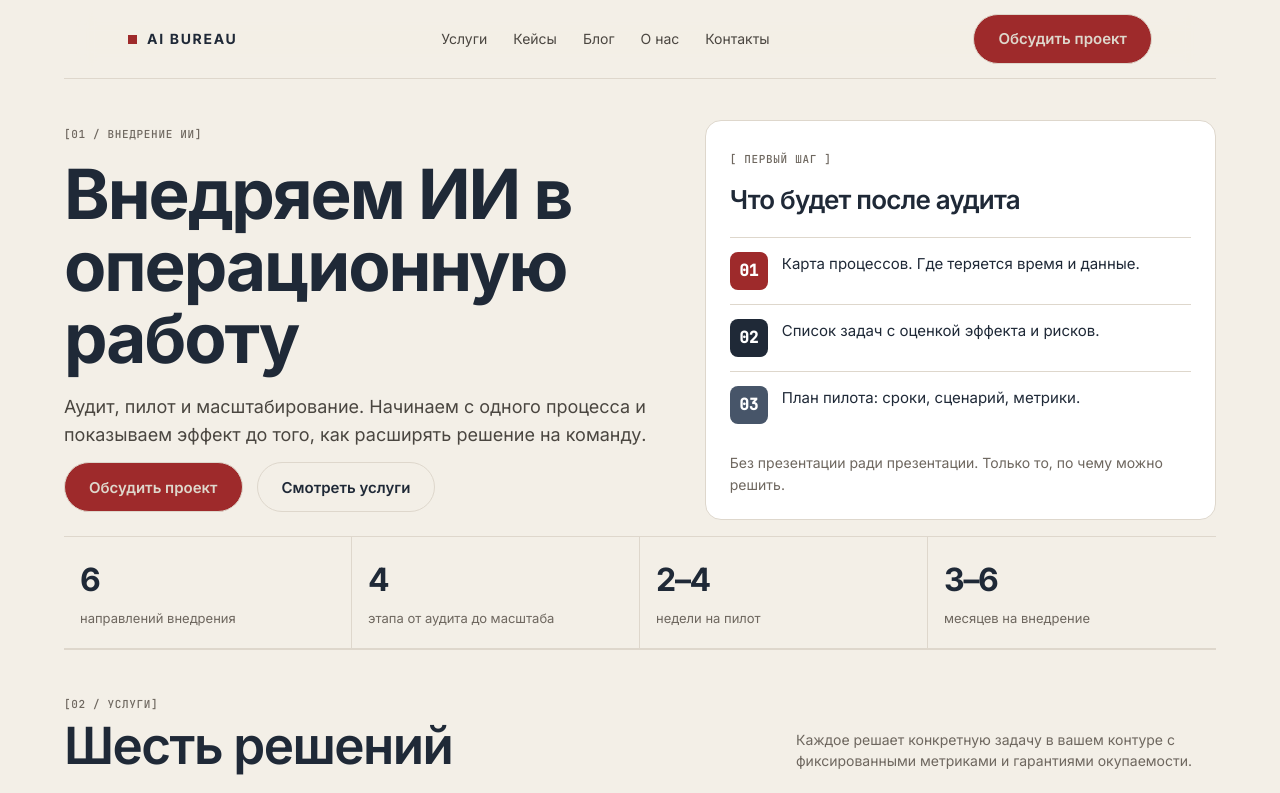
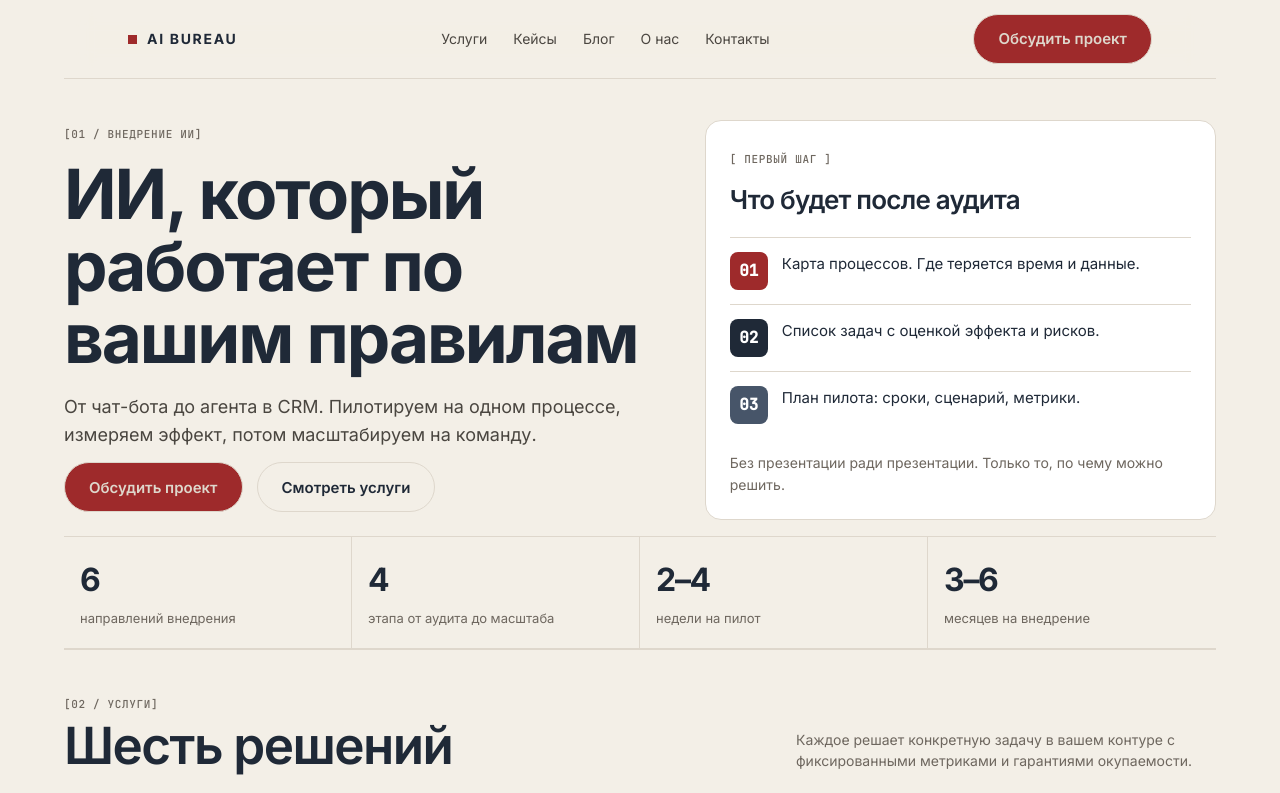
Before and after one commit to Erik03132/ai-bureau-web-finish, a plain HTML site: page index.html in a window 1280 px wide. Shown: the top 793 px of the page. Drawn offline with Linux system fonts and the light colour scheme.

Commit message:
feat(ai-bureau): update homepage headline, lede and og-image

```diff
--- a/index.html
+++ b/index.html
@@ -1,8 +1,8 @@
 <!DOCTYPE html><html lang="ru"><head>
   <meta charset="utf-8">
   <meta name="viewport" content="width=device-width, initial-scale=1">
-  <title>AI Bureau — внедрение ИИ в операционную работу</title>
-  <meta name="description" content="Аудит, пилот и масштабирование ИИ под ваши процессы. Работаем в вашем контуре: CRM, 1С, документы, боты, локальные модели. Без обещаний — с измеримыми метриками.">
+  <title>AI Bureau — ИИ, который работает по вашим правилам</title>
+  <meta name="description" content="От чат-бота до агента в CRM. Пилотируем на одном процессе, измеряем эффект, потом масштабируем на команду.">
   <link rel="preconnect" href="https://fonts.googleapis.com">
   <link rel="preconnect" href="https://fonts.gstatic.com" crossorigin="">
   <link href="https://fonts.googleapis.com/css2?family=Inter:wght@400;500;600;700&amp;family=JetBrains+Mono:wght@500&amp;display=swap" rel="stylesheet">
@@ -168,17 +168,17 @@
 <meta property="og:type" content="website">
 <meta property="og:site_name" content="AI Bureau">
 <meta property="og:locale" content="ru_RU">
-<meta property="og:title" content="AI Bureau — внедрение ИИ в операционную работу">
-<meta property="og:description" content="Аудит, пилот и масштабирование ИИ под ваши процессы. Работаем в вашем контуре: CRM, 1С, документы, боты, локальные модели. Без обещаний — с измеримыми метриками.">
+<meta property="og:title" content="AI Bureau — ИИ, который работает по вашим правилам">
+<meta property="og:description" content="От чат-бота до агента в CRM. Пилотируем на одном процессе, измеряем эффект, потом масштабируем на команду.">
 <meta property="og:url" content="https://ai-bureau.online/">
-<meta property="og:image" content="https://ai-bureau.online/og-image.png?v=2">
+<meta property="og:image" content="https://ai-bureau.online/og-image.png?v=3">
 <meta property="og:image:width" content="1200">
 <meta property="og:image:height" content="630">
 <meta property="og:image:type" content="image/png">
-<meta property="og:image:alt" content="AI Bureau — внедрение ИИ в операционную работу">
+<meta property="og:image:alt" content="AI Bureau — ИИ, который работает по вашим правилам">
 <meta name="twitter:card" content="summary_large_image">
-<meta name="twitter:title" content="AI Bureau — внедрение ИИ в операционную работу">
-<meta name="twitter:description" content="Аудит, пилот и масштабирование ИИ под ваши процессы. Работаем в вашем контуре: CRM, 1С, документы, боты, локальные модели.">
+<meta name="twitter:title" content="AI Bureau — ИИ, который работает по вашим правилам">
+<meta name="twitter:description" content="От чат-бота до агента в CRM. Пилотируем на одном процессе, измеряем эффект, потом масштабируем на команду.">
 <meta name="twitter:image" content="https://ai-bureau.online/og-image.png?v=2">
 <meta name="theme-color" content="#F3EFE7">
 <link rel="icon" href="/favicon.ico?v=2" sizes="16x16 24x24 32x32">
@@ -240,8 +240,8 @@ header.topbar nav{display:flex!important;order:3;width:100%;flex-wrap:wrap;gap:8
       <div class="hero-grid">
         <div>
           <span class="mono eyebrow">[01 / ВНЕДРЕНИЕ ИИ]</span>
-          <h1 id="hero-title">Внедряем ИИ в операционную работу</h1>
-          <p class="lede">Аудит, пилот и масштабирование. Начинаем с одного процесса и показываем эффект до того, как расширять решение на команду.</p>
+          <h1 id="hero-title">ИИ, который работает по вашим правилам</h1>
+          <p class="lede">От чат-бота до агента в CRM. Пилотируем на одном процессе, измеряем эффект, потом масштабируем на команду.</p>
           <div class="row">
             <a class="btn" href="#contact">Обсудить проект</a>
             <a class="btn btn--ghost" href="#services">Смотреть услуги</a>
```
Also changed, not shown: og-image.png.
